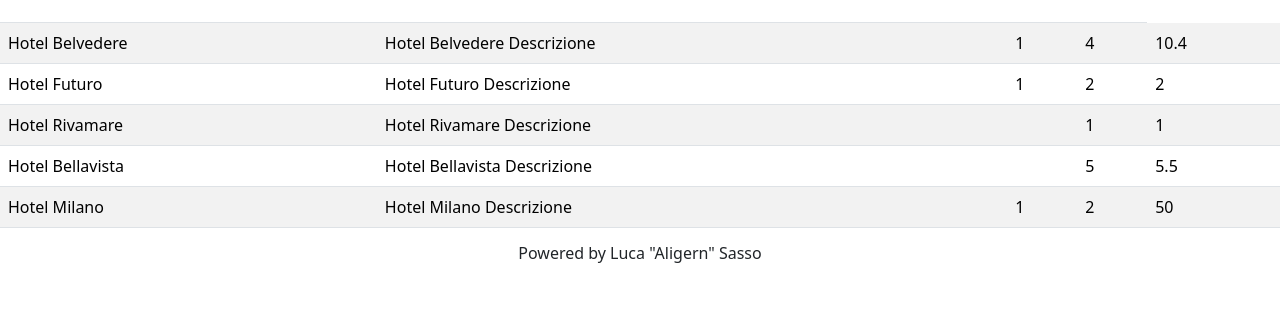
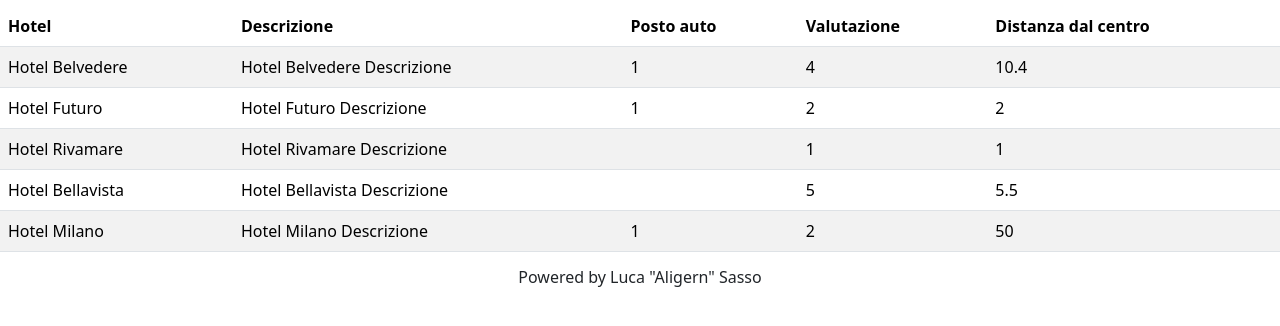
Before and after one commit to Aligern/php-hotel, a PHP site: page / in a window 1280 px wide. Shown: the part 50-376 px from the top of the page. Run offline with PHP 8.4, Linux system fonts and the light colour scheme.

Commit message:
add details, add comments

```diff
--- a/Models/model.php
+++ b/Models/model.php
@@ -1,5 +1,5 @@
 <?php
-
+# this is our hotels model
     $hotels = [
 
         [
--- a/Views/footer.php
+++ b/Views/footer.php
@@ -6,6 +6,6 @@
         </h6>
     </div>
 </footer>
-
+<!-- here we take the closure of the body and the html to be displayed into our index.php -->
 </body>
 </html>
--- a/Views/header.php
+++ b/Views/header.php
@@ -1,3 +1,5 @@
+<!-- here we take the opening of our html and the body to be displayed into our index.php -->
+
 <!DOCTYPE html>
 <html lang="en">
 <head>
--- a/Views/table.php
+++ b/Views/table.php
@@ -1,5 +1,7 @@
 <?php
+
 $template = "";
+// here we print the table for each hotel with its properties
 foreach ($hotels as $hotel) {
     $template .= "<tr> <td>{$hotel['name']}</td> <td>{$hotel['description']}</td> <td>{$hotel['parking']}</td> <td>{$hotel['vote']}</td> <td>{$hotel['distance_to_center']}</td> </tr>";
 };
@@ -9,10 +11,21 @@ foreach ($hotels as $hotel) {
 <table class="table table-striped">
     <thead>
         <tr>
-            <th scope="col"></th>
-            <th scope="col"></th>
-            <th scope="col"></th>
-            <th scope="col"></th>
+            <th scope="col">
+                Hotel
+            </th>
+            <th scope="col">
+                Descrizione
+            </th>
+            <th scope="col">
+                Posto auto
+            </th>
+            <th scope="col">
+                Valutazione
+            </th>
+            <th scope="col">
+                Distanza dal centro
+            </th>
         </tr>
     </thead>
    <?php echo $template ?>
--- a/index.php
+++ b/index.php
@@ -1,8 +1,9 @@
 <?php
+// here we include the model
 include __DIR__ . "/Models/model.php";
 
 
-
+// here we include the header
 include __DIR__ ."/Views/header.php";
 ?>
 
@@ -10,12 +11,13 @@ include __DIR__ ."/Views/header.php";
 
 
 <main>
+    <!-- here we include the table -->
 <?php
     include __DIR__ . "/Views/table.php";
 ?>
 </main>
 
-
+<!-- here we include the footer -->
 <?php
 include __DIR__ ."/Views/footer.php";
 ?>
```
